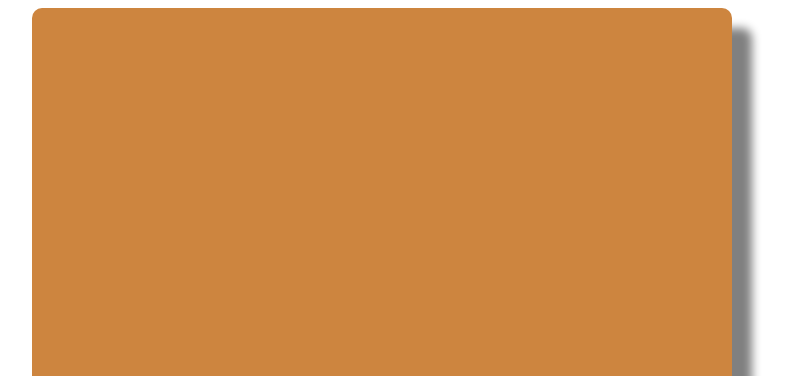
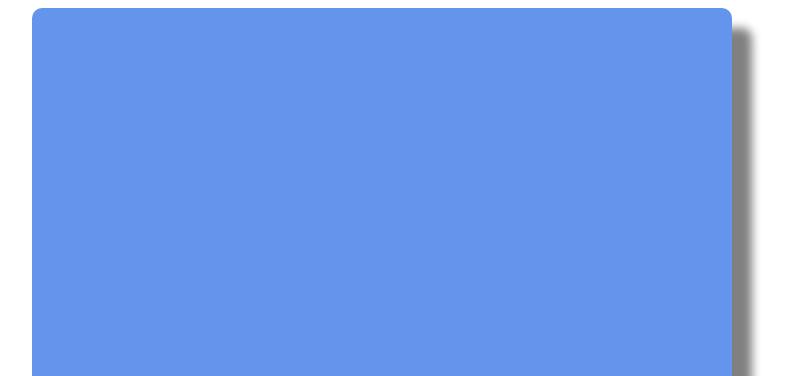
Before and after one commit to marcusp619/github-workflow-dc-mp, a plain HTML site: page index.html in a window 1280 px wide. Shown: the top 376 px of the page, without its empty margins (258-1047 px from the left). Drawn offline with Linux system fonts and the light colour scheme.

Commit message:
Changed background color to cornflowerblue

```diff
--- a/css/styles.css
+++ b/css/styles.css
@@ -11,7 +11,7 @@
 
 .container {
   align-content: center;
-  background-color: peru;
+  background-color: #6495ed;
   border-radius: 10px;
   margin-left: auto;
   margin-right: auto;
```
